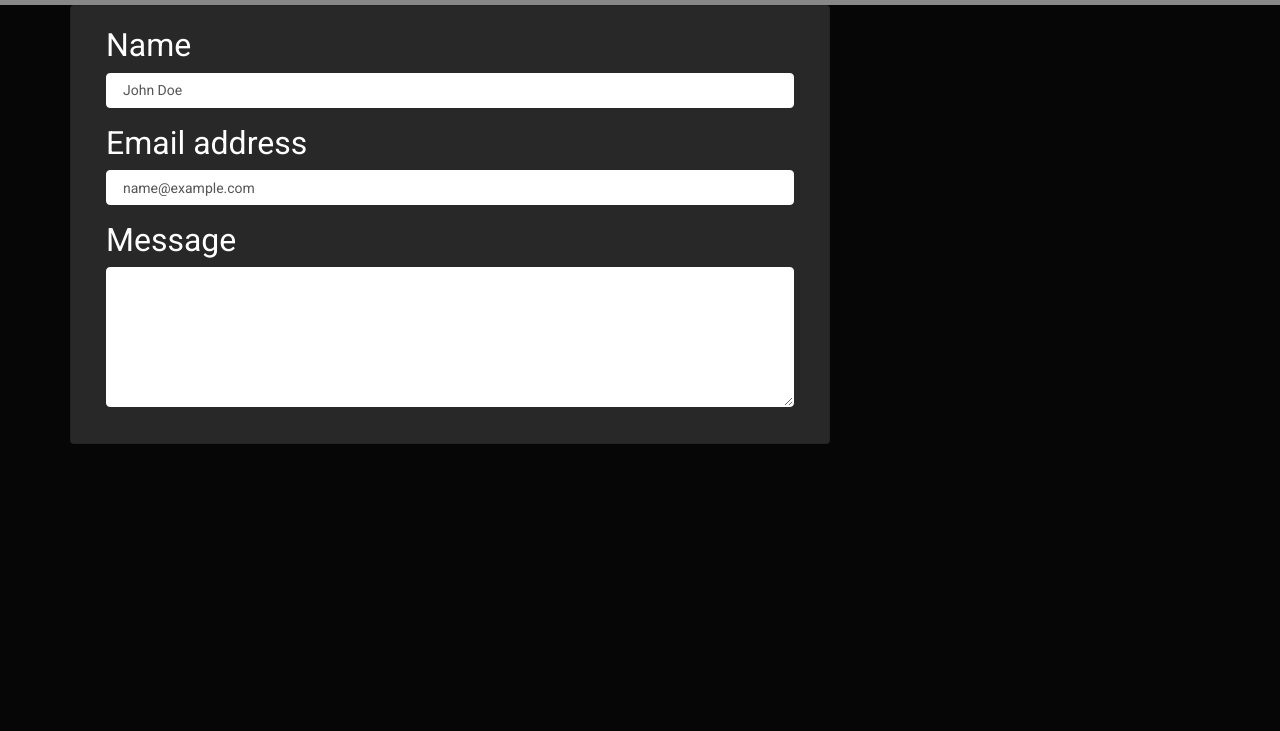
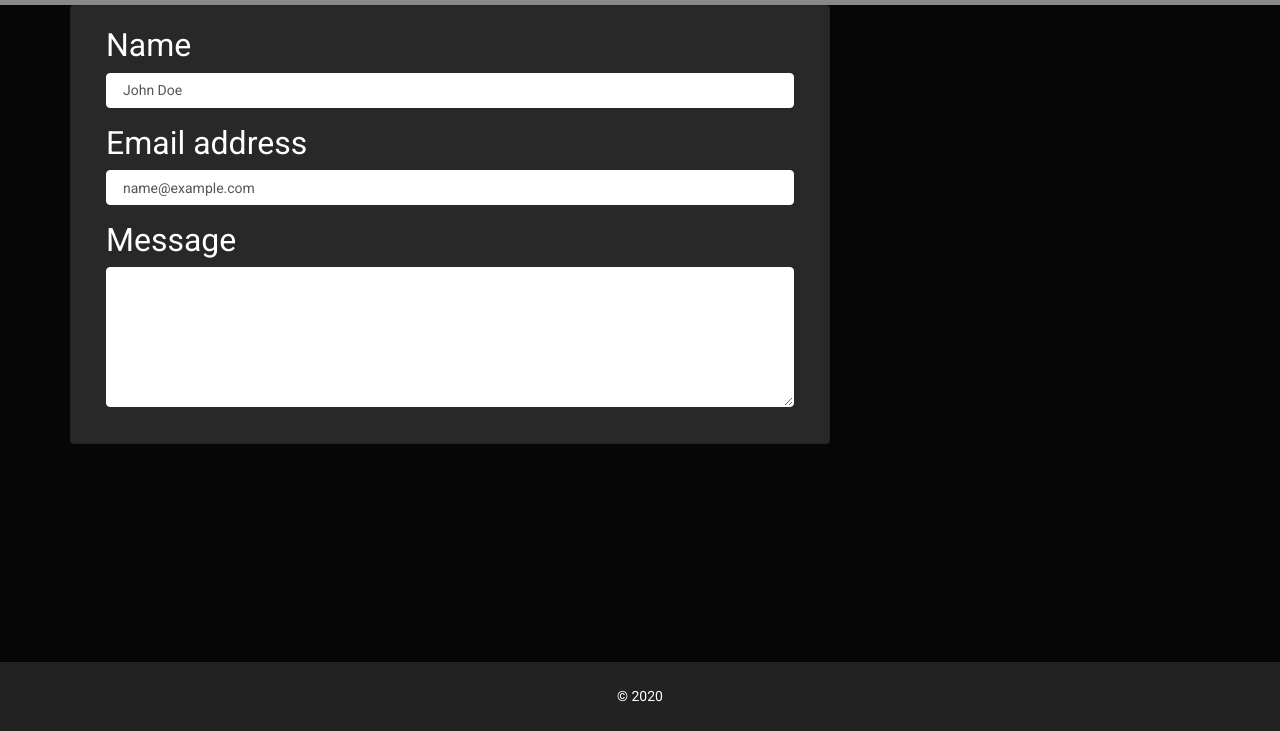
Before and after one commit to thomasjrideriii/Portfolio_1, a plain HTML site: page contact.html in a window 1280 px wide. Shown: the part 69-800 px from the top of the page. Drawn offline with nearby package versions, Linux system fonts and the light colour scheme.

Commit message:
Footer added to contact.html index.html and portfolio.html

```diff
--- a/contact.html
+++ b/contact.html
@@ -63,6 +63,10 @@
         </div>
       </div>
     </main>
+    <br>
+    <br>
+    <br>
+    <footer class="fixed-bottom footer-copywrite text-center py-4 bg-light text-white">&copy; 2020</footer>
     <!-- Optional JavaScript -->
     <!-- jQuery first, then Popper.js, then Bootstrap JS -->
     <script src="https://code.jquery.com/jquery-3.4.1.slim.min.js" integrity="sha384-J6qa4849blE2+poT4WnyKhv5vZF5SrPo0iEjwBvKU7imGFAV0wwj1yYfoRSJoZ+n" crossorigin="anonymous"></script>
```
Also changed, not shown: index.html (+4 -1 lines), portfolio.html (+4 -1 lines).
